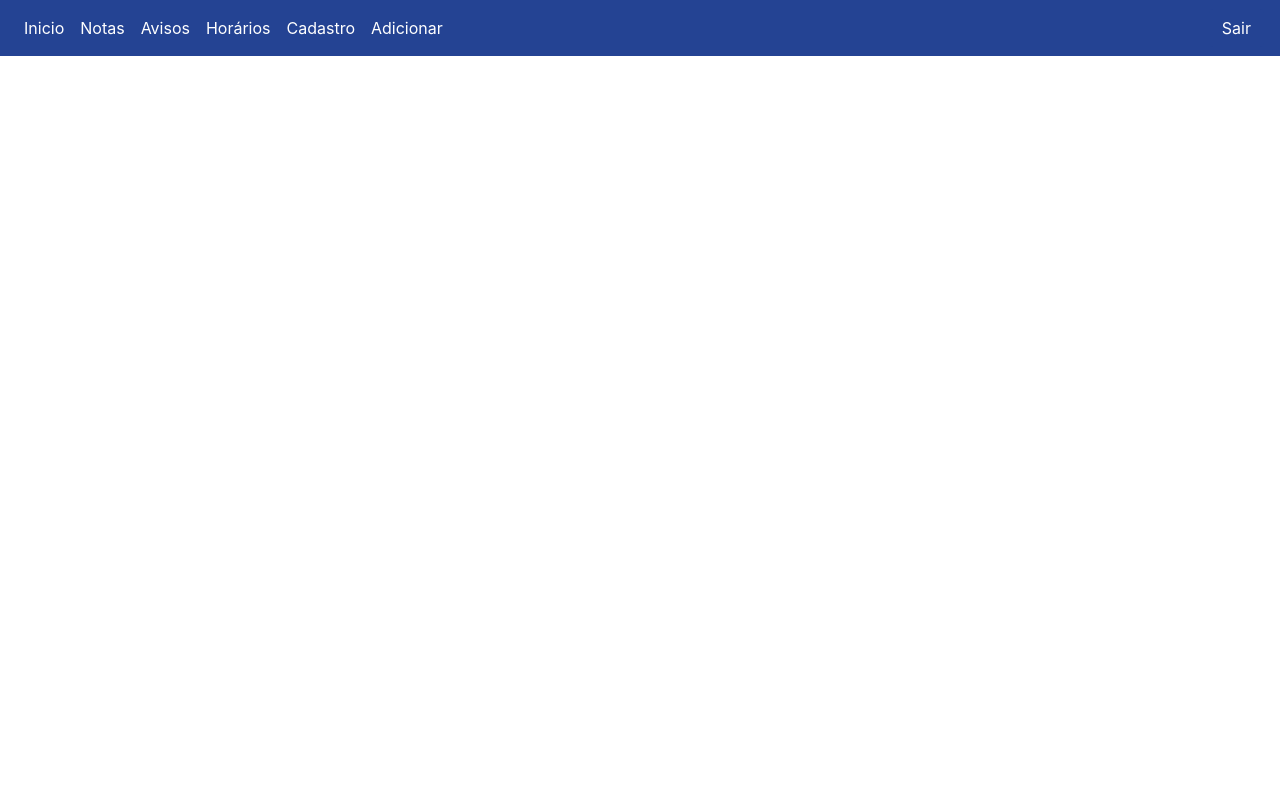
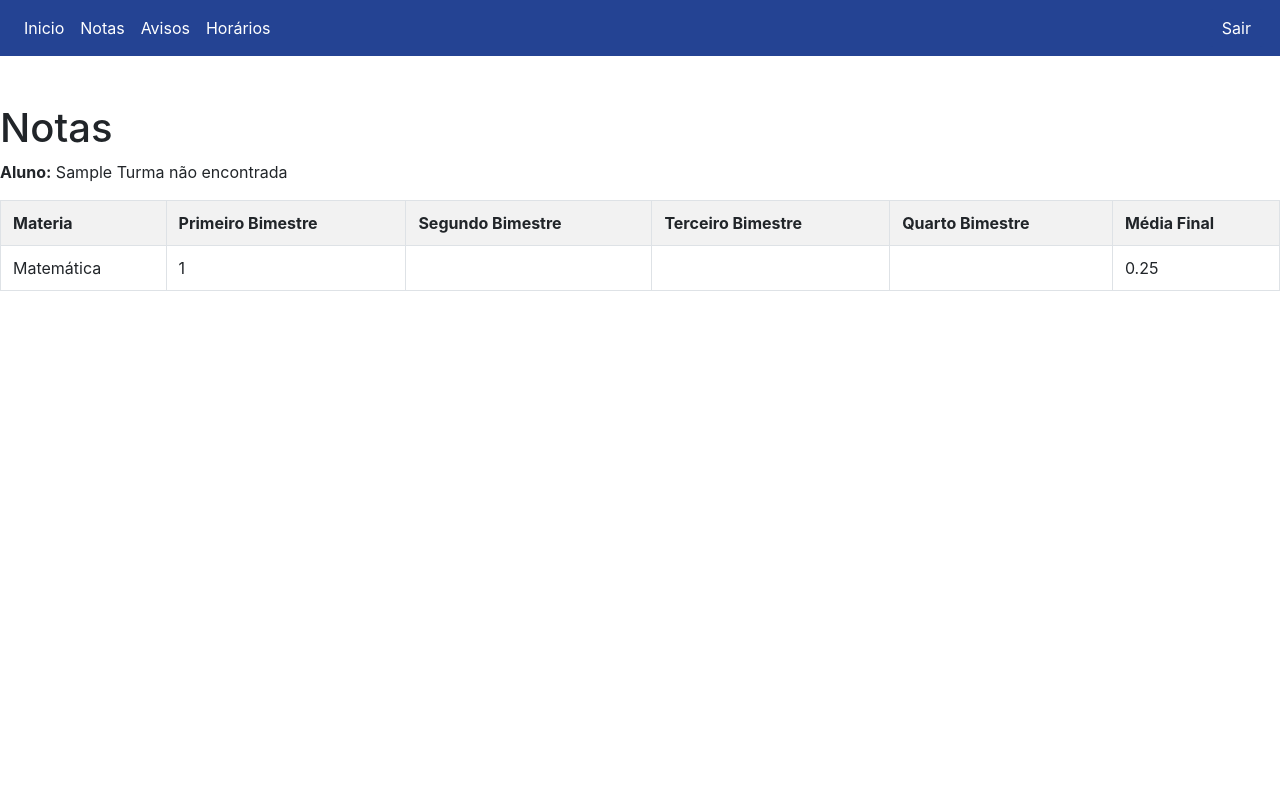
Before and after one commit to joao-cell/Expotec, a PHP site: page /Global/Admin/notas.php in a window 1280 px wide. Run offline with PHP 8.4, Linux system fonts and the light colour scheme; the visitor is signed in with stand-in values (Sample User, id 1); data comes from the database, SQL or seed files in the repository; tables that the repository leaves empty hold one stand-in row (values such as "Sample post").

Commit message:
remoção do Adicionar da nav e tela de notas do admin finalizada

```diff
--- a/Global/Admin/Avisos.php
+++ b/Global/Admin/Avisos.php
@@ -203,9 +203,6 @@ $result = $conn->query($sql);
      <li class="nav-item">
        <a class="nav-link"  style="color: white" href="../admin/cadastro.php">Cadastro</a>
      </li>
-     <li class="nav-item">
-       <a class="nav-link"  style="color: white" href="../admin/addCadastro.php">Adicionar</a>
-     </li>
    </ul>
    <div id="logout">
         <form method="post">
--- a/Global/Admin/Cadastro.php
+++ b/Global/Admin/Cadastro.php
@@ -120,9 +120,6 @@ nav a:hover{
       <li class="nav-item">
         <a class="nav-link"  style="color: white" href="../admin/cadastro.php">Cadastro</a>
       </li>
-      <li class="nav-item">
-       <a class="nav-link"  style="color: white" href="../admin/addCadastro.php">Adicionar</a>
-     </li>
     </ul>
     <div id="logout">
         <form method="post">
--- a/Global/Admin/addCadastro.php
+++ b/Global/Admin/addCadastro.php
@@ -176,9 +176,6 @@ if (isset($_POST['btn_enviar'])) {
                 <li class="nav-item">
                     <a class="nav-link" style="color: white" href="../admin/cadastro.php">Cadastro</a>
                 </li>
-                <li class="nav-item">
-                    <a class="nav-link" style="color: white" href="../admin/addCadastro.php">Adicionar</a>
-                </li>
             </ul>
             <div id="logout">
                 <form method="post">
--- a/Global/Admin/horarios.php
+++ b/Global/Admin/horarios.php
@@ -73,9 +73,7 @@ nav a:hover{
       <li class="nav-item">
         <a class="nav-link"  style="color: white" href="../admin/cadastro.php">Cadastro</a>
       </li>
-      <li class="nav-item">
-       <a class="nav-link"  style="color: white" href="../admin/addCadastro.php">Adicionar</a>
-     </li>
+
     </ul>
     <div id="logout">
           <div><button type="submit" name="sair" class="btn">Sair</button></div>
--- a/Global/Admin/notas.php
+++ b/Global/Admin/notas.php
@@ -1,9 +1,8 @@
 <?php
-
 session_set_cookie_params(0);
 session_start();
 if (empty($_SESSION['user'])) {
-    header('Location: ../login/loginAdmin.php');
+    header('Location: ../login/loginAlunos.php');
     exit();
 }
 
@@ -13,9 +12,43 @@ if (isset($_POST['sair'])) {
 }
 
 ?>
+
 <style>
+    html,body{
+        width:100vw;
+        height:100vh;
+        overflow-x:hidden;
+        background-image:;
+        background-size: 100% 100%;
+        background-attachment: fixed;
+        background-repeat: no-repeat;
+    }
+    .conteiner h1{
+
+    }
+    nav a:hover{
+        background-color: #324F9A!important;
+        border-radius: 9px;
+    }
+
+    .left{
+        position: absolute;
+        top: 55px;
+        width: 20%;
+        height: 91%;
+        overflow: hidden;
+    }
+
+    #texto h1{
+
+    }
+
+    #texto h2{
+        color: gray;
+        font-size: 18px;
+    }
     #logout button:hover{
-            background-color:  #324f9a  ;
+            background-color:  #324f9a ;
             border-radius: 4px;
 
         }
@@ -28,22 +61,16 @@ if (isset($_POST['sair'])) {
           height: 39px;
 
         }
-      nav a:hover{
-
-            background-color: #324F9A!important;
-            border-radius: 9px;
-      }
 
 </style>
-
 <!DOCTYPE html>
 <html lang="pt-br">
 <head>
-    <!-- Meta tags Obrigatórias -->
+
     <meta charset="utf-8">
     <meta name="viewport" content="width=device-width, initial-scale=1, shrink-to-fit=no">
 
-    <!-- Bootstrap CSS -->
+
     <link rel="stylesheet" href="../css/bootstrap.min.css" crossorigin="anonymous">
     <title>FortecHub</title>
 </head>
@@ -51,28 +78,20 @@ if (isset($_POST['sair'])) {
 <script src="js/bootstrap.bundle.min.js"></script>
 
 
-  <!-- Navbar -->
 <nav class="navbar navbar-expand-lg navbar-dark" style="background-color: #244393;">
-
     <div class="collapse navbar-collapse" id="conteudoNavbarSuportado">
         <ul class="navbar-nav mr-auto">
             <li class="nav-item">
-        <a class="nav-link"  style="color: white" href="../admin/index.php">Inicio</a>
+                <a class="nav-link" style="color: white" href="../admin/index.php">Inicio</a>
             </li>
             <li class="nav-item">
                 <a class="nav-link" style="color: white" href="../admin/notas.php">Notas</a>
             </li>
             <li class="nav-item">
-        <a class="nav-link"  style="color: white" href="../admin/avisos.php">Avisos</a>
+                <a class="nav-link" style="color: white" href="../admin/avisos.php">Avisos</a>
             </li>
             <li class="nav-item">
-        <a class="nav-link"  style="color: white" href="../admin/horarios.php">Horários</a>
-      </li>
-      <li class="nav-item">
-        <a class="nav-link"  style="color: white" href="../admin/cadastro.php">Cadastro</a>
-      </li>
-      <li class="nav-item">
-        <a class="nav-link"  style="color: white" href="../admin/addCadastro.php">Adicionar</a>
+                <a class="nav-link" style="color: white" href="../admin/horarios.php">Horários</a>
             </li>
         </ul>
         <div id="logout">
@@ -82,3 +101,127 @@ if (isset($_POST['sair'])) {
     </div>
     </div>
 </nav>
+
+<div class="conteiner">
+    <div class="row">
+        <div class="col mt-5">
+            <h1>Notas</h1>
+            <?php
+            $servername = "localhost";
+            $username = "root";
+            $password = "";
+            $dbname = "expotec_db";
+
+            $conn = new mysqli($servername, $username, $password, $dbname);
+
+            if ($conn->connect_error) {
+                die("Falha na conexão: " . $conn->connect_error);
+            }
+
+            $sql = "SELECT alunos.user AS aluno,
+               materias.nome AS materia,
+               MAX(CASE WHEN bimestres.id = 1 THEN notas.nota END) AS bimestre_1,
+               MAX(CASE WHEN bimestres.id = 2 THEN notas.nota END) AS bimestre_2,
+               MAX(CASE WHEN bimestres.id = 3 THEN notas.nota END) AS bimestre_3,
+               MAX(CASE WHEN bimestres.id = 4 THEN notas.nota END) AS bimestre_4
+            FROM notas
+            INNER JOIN alunos ON notas.alunos_id = alunos.id
+            INNER JOIN materias ON notas.materias_id = materias.id
+            INNER JOIN bimestres ON notas.bimestres_id = bimestres.id
+            GROUP BY aluno, materia";
+
+            $result = $conn->query($sql);
+
+            if ($result->num_rows > 0) {
+              $currentAluno = null;
+
+              while ($row = $result->fetch_assoc()) {
+                  if ($currentAluno != $row["aluno"]) {
+                      // Inicie uma nova tabela para o próximo aluno
+                      if ($currentAluno !== null) {
+                          echo "</table>";
+                      }
+                      $currentAluno = $row["aluno"];
+                      $turma = obterTurmaDoAluno($currentAluno); // Função para obter a turma do aluno
+
+                      echo "<p><b>Aluno:</b> " . $currentAluno .  "  " . $turma . "</p>";
+                      echo "<table border='1' class='table table-hover table-striped table-bordered'>
+                              <tr>
+                                  <th>Materia</th>
+                                  <th>Primeiro Bimestre</th>
+                                  <th>Segundo Bimestre</th>
+                                  <th>Terceiro Bimestre</th>
+                                  <th>Quarto Bimestre</th>
+                                  <th>Média Final</th>
+                              </tr>";
+                  }
+
+                  echo "<tr>
+                          <td>" . $row["materia"] . "</td>
+                          <td>" . $row["bimestre_1"] . "</td>
+                          <td>" . $row["bimestre_2"] . "</td>
+                          <td>" . $row["bimestre_3"] . "</td>
+                          <td>" . $row["bimestre_4"] . "</td>
+                          <td>" . calcularMediaFinal($row) . "</td>
+                        </tr>";
+              }
+
+              echo "</table>";
+          } else {
+              echo "NÃO HÁ NOTAS REGISTRADAS PARA NENHUM ALUNO.";
+          }
+
+          // Função para obter a turma do aluno a partir do banco de dados
+          // Função para obter o nome da turma do aluno a partir do banco de dados
+function obterTurmaDoAluno($alunoNome) {
+  $servername = "localhost";
+  $username = "root";
+  $password = "";
+  $dbname = "expotec_db";
+
+  $conn = new mysqli($servername, $username, $password, $dbname);
+
+  if ($conn->connect_error) {
+      die("Falha na conexão: " . $conn->connect_error);
+  }
+
+  $sql = "SELECT turmas.nome AS turma_nome
+          FROM alunos
+          INNER JOIN turmas ON alunos.turma_id = turmas.id
+          WHERE alunos.user = '$alunoNome'";
+
+  $result = $conn->query($sql);
+
+  if ($result->num_rows > 0) {
+      $row = $result->fetch_assoc();
+      $turmaNome = $row["turma_nome"];
+      return "<b>Turma:</b> " . $turmaNome; // Retorna "Turma:" seguido do nome da turma
+  } else {
+      return "Turma não encontrada";
+  }
+
+  $conn->close();
+}
+
+
+            function calcularMediaFinal($row)
+            {
+                $bimestre_1 = $row["bimestre_1"];
+                $bimestre_2 = $row["bimestre_2"];
+                $bimestre_3 = $row["bimestre_3"];
+                $bimestre_4 = $row["bimestre_4"];
+
+                $media_final = ($bimestre_1 + $bimestre_2 + $bimestre_3 + $bimestre_4) / 4;
+                $media_final = round($media_final, 2);
+
+                return $media_final;
+            }
+            ?>
+        </div>
+    </div>
+</div>
+
+
+<script src="js/bootstrap.min.js"></script>
+</body>
+</html>
```
Also changed, not shown: Global/Admin/Index.php (+0 -7 lines). Lines whose indentation alone changed are shown as unchanged.
